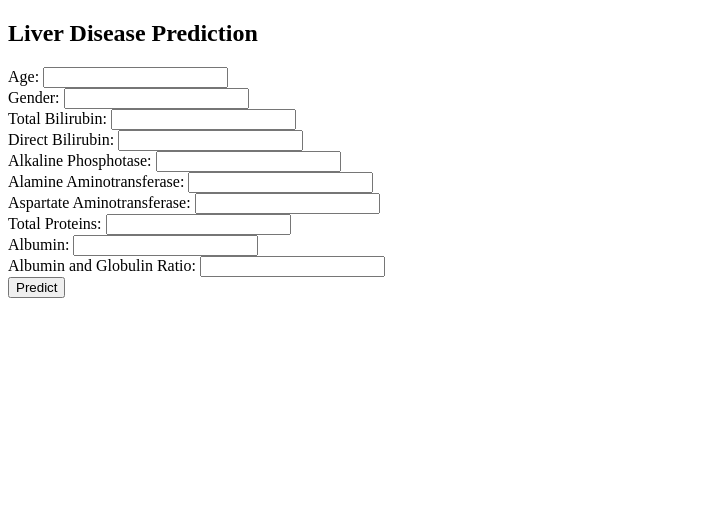
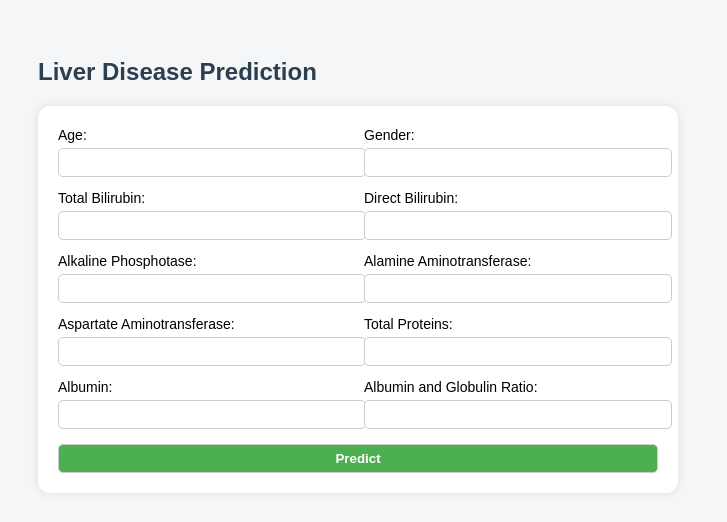
Before and after one commit to ChrisrineAndrea248/Liver-model, a Flask app: page / in a window 1280 px wide. Shown: the top 522 px of the page, without its empty margins (0-727 px from the left). Run offline with Flask 3, Linux system fonts and the light colour scheme; parts of the project's set-up code (start-up, migrations or seed data) failed here and were passed over.

Commit message:
update app and index to latest

```diff
--- a/app.py
+++ b/app.py
@@ -9,14 +9,22 @@ app = Flask(__name__)
 model = joblib.load("liver_model.pkl")
 scaler = joblib.load("scaler.pkl")
 
+# In-memory prediction summary (will reset on restart)
+prediction_summary = {
+    'Liver Disease Detected': 0,
+    'No Liver Disease': 0
+}
+
 @app.route('/')
 def home():
     return render_template('index.html')
 
 @app.route('/predict', methods=['POST'])
 def predict():
+    global prediction_summary  # allow modification of global report
+
     try:
-        # Define feature fields in order
+        # List of features (must match model input order)
         fields = [
             'Age', 'Gender', 'Total_Bilirubin', 'Direct_Bilirubin',
             'Alkaline_Phosphotase', 'Alamine_Aminotransferase',
@@ -24,25 +32,32 @@ def predict():
             'Albumin', 'Albumin_and_Globulin_Ratio'
         ]
 
-        # Extract input values
+        # Collect input from form
         input_data = [float(request.form.get(f)) for f in fields]
         input_dict = dict(zip(fields, input_data))
 
-        # Preprocess and predict
+        # Predict using trained model
         input_array = np.array(input_data).reshape(1, -1)
         input_scaled = scaler.transform(input_array)
         prediction = model.predict(input_scaled)[0]
+        probability = model.predict_proba(input_scaled)[0][prediction] * 100
 
-        # Format result
         result = "Liver Disease Detected" if prediction == 1 else "No Liver Disease"
 
-        # Render result on same page
-        return render_template('index.html', prediction=result, input_data=input_dict)
+        # Update report data
+        prediction_summary[result] += 1
+
+        # Return prediction and summary to template
+        return render_template('index.html',
+                               prediction=result,
+                               probability=round(probability, 2),
+                               input_data=input_dict,
+                               summary=prediction_summary)
 
     except Exception as e:
         return render_template('index.html', prediction=f"Error: {e}")
 
-# For local + Render deployment
+# Required for Render deployment (host must be 0.0.0.0 and port from env)
 if __name__ == '__main__':
     port = int(os.environ.get('PORT', 5000))
     app.run(host='0.0.0.0', port=port)
--- a/templates/index.html
+++ b/templates/index.html
@@ -3,25 +3,103 @@
 <head>
     <title>Liver Disease Predictor</title>
     <script src="https://cdn.jsdelivr.net/npm/chart.js"></script>
+    <style>
+        body {
+            font-family: Arial, sans-serif;
+            background-color: #f4f6f8;
+            padding: 30px;
+        }
+
+        h2, h3, h4 {
+            color: #2c3e50;
+        }
+
+        form {
+            background-color: #ffffff;
+            padding: 20px;
+            border-radius: 12px;
+            width: 600px;
+            box-shadow: 0 0 10px rgba(0,0,0,0.1);
+        }
+
+        label {
+            font-size: 14px;
+        }
+
+        input[type="text"], input[type="submit"] {
+            padding: 6px;
+            margin-top: 4px;
+            border-radius: 5px;
+            border: 1px solid #ccc;
+            width: 100%;
+        }
+
+        input[type="submit"] {
+            background-color: #4CAF50;
+            color: white;
+            font-weight: bold;
+            cursor: pointer;
+            margin-top: 15px;
+        }
+
+        .result-box {
+            margin-top: 30px;
+            background-color: #e6ffe6;
+            padding: 15px;
+            border-left: 5px solid #4CAF50;
+            border-radius: 10px;
+            width: 620px;
+        }
+
+        table {
+            background-color: #fff;
+            border-collapse: collapse;
+            margin-top: 20px;
+            width: 600px;
+        }
+
+        th, td {
+            padding: 8px;
+            border: 1px solid #ccc;
+        }
+
+        canvas {
+            margin-top: 25px;
+        }
+    </style>
 </head>
 <body>
+
     <h2>Liver Disease Prediction</h2>
+
     <form action="/predict" method="post">
-        {% for field in [
-            'Age', 'Gender', 'Total_Bilirubin', 'Direct_Bilirubin', 'Alkaline_Phosphotase',
-            'Alamine_Aminotransferase', 'Aspartate_Aminotransferase', 'Total_Proteins',
-            'Albumin', 'Albumin_and_Globulin_Ratio'] %}
-            <label>{{ field.replace('_', ' ') }}:</label>
-            <input type="text" name="{{ field }}" required><br>
-        {% endfor %}
-        <input type="submit" value="Predict">
+        <div style="display: grid; grid-template-columns: 1fr 1fr; gap: 12px;">
+            {% for field in [
+                'Age', 'Gender', 'Total_Bilirubin', 'Direct_Bilirubin',
+                'Alkaline_Phosphotase', 'Alamine_Aminotransferase',
+                'Aspartate_Aminotransferase', 'Total_Proteins',
+                'Albumin', 'Albumin_and_Globulin_Ratio'] %}
+                <div>
+                    <label>{{ field.replace('_', ' ') }}:</label>
+                    <input type="text" name="{{ field }}" required>
+                </div>
+            {% endfor %}
+        </div>
+        <div style="text-align: center;">
+            <input type="submit" value="Predict">
+        </div>
     </form>
 
     {% if prediction %}
-    <h3>Prediction: {{ prediction }}</h3>
+    <div class="result-box">
+        <h3>Result: {{ prediction }}</h3>
+        {% if probability %}
+            <p>Confidence: <strong>{{ probability }}%</strong></p>
+        {% endif %}
+    </div>
 
-    <h4>Input Summary</h4>
-    <table border="1">
+    <h4>Patient Input Summary</h4>
+    <table>
         {% for key, value in input_data.items() %}
         <tr>
             <td>{{ key.replace('_', ' ') }}</td>
@@ -31,7 +109,7 @@
     </table>
 
     <h4>Enzyme Levels Comparison</h4>
-    <canvas id="enzymeChart" width="400" height="200"></canvas>
+    <canvas id="enzymeChart" width="300" height="150"></canvas>
     <script>
         const enzymeData = {
             labels: ['Alkaline Phosphotase', 'Alamine Aminotransferase', 'Aspartate Aminotransferase'],
@@ -55,10 +133,28 @@
             type: 'bar',
             data: enzymeData,
             options: {
-                scales: {
-                    y: { beginAtZero: true }
-                }
+                responsive: false,
+                scales: { y: { beginAtZero: true } }
             }
+        });
+    </script>
+
+    <h4>Prediction Summary Report</h4>
+    <canvas id="summaryChart" width="300" height="150"></canvas>
+    <script>
+        const summaryData = {
+            labels: ['Liver Disease Detected', 'No Liver Disease'],
+            datasets: [{
+                label: 'Prediction Count',
+                data: [{{ summary['Liver Disease Detected'] }}, {{ summary['No Liver Disease'] }}],
+                backgroundColor: ['#ff6666', '#66cc66']
+            }]
+        };
+
+        new Chart(document.getElementById('summaryChart'), {
+            type: 'pie',
+            data: summaryData,
+            options: { responsive: false }
         });
     </script>
     {% endif %}
```
